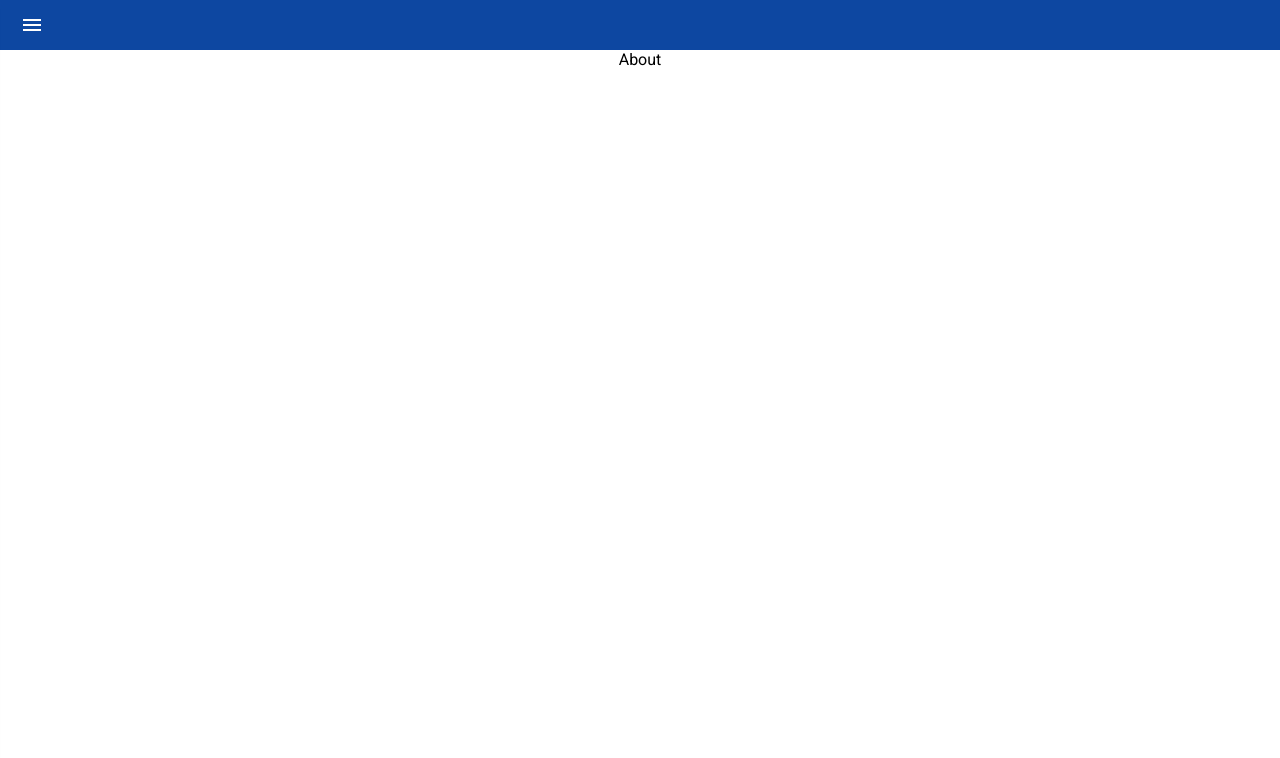
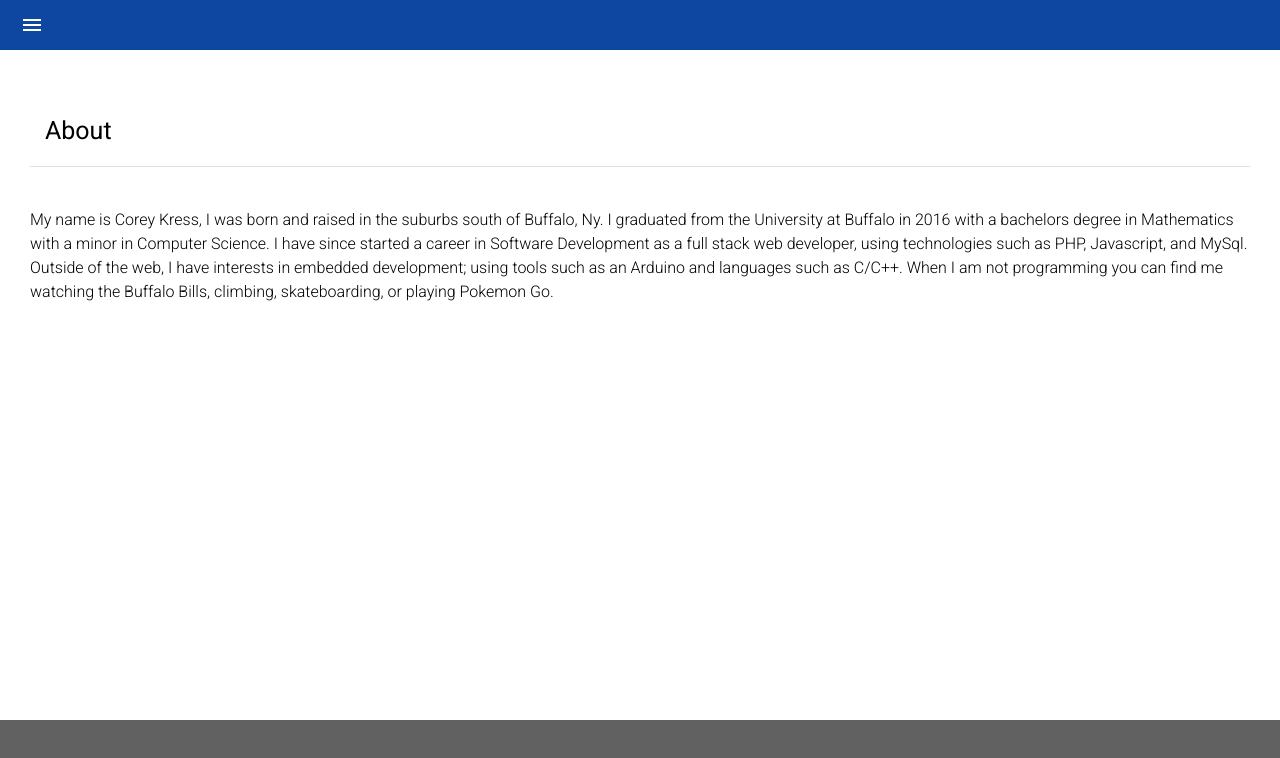
Before and after one commit to coreykress/material-ui-home, a React (Create React App) app: page /About in a window 1280 px wide. Shown: the top 758 px of the page. Built offline with nearby package versions, Linux system fonts and the light colour scheme; what react-tap-event-plugin would draw is missing.

Commit message:
added text to about, and added sections to other pages

```diff
--- a/src/App.css
+++ b/src/App.css
@@ -14,3 +14,25 @@
 .page {
     margin-top: 50px;
 }
+
+.body-container {
+    display: flex;
+    flex-direction: column;
+    margin: 30px;
+    margin-top: 85px;
+}
+
+.page-header {
+    text-align: left;
+    padding: 10px 0px 0px 15px;
+    border-bottom: solid #e0e0e0 1px;
+}
+
+.page-header h2 {
+    font-weight: 400;
+    font-size: 25px;
+}
+
+.page-body {
+    margin-top: 25px;
+}
--- a/src/App.js
+++ b/src/App.js
@@ -2,6 +2,7 @@ import React, { Component } from 'react';
 import './App.css';
 import Header from './components/Header';
 import AppRouter from './AppRouter';
+import {Toolbar, ToolbarGroup, ToolbarSeparator, ToolbarTitle} from 'material-ui/Toolbar';
 
 class App extends Component {
     render() {
@@ -14,6 +15,10 @@ class App extends Component {
                 <div className="app-body">
                     <AppRouter />
                 </div>
+
+                <div className="app-footer">
+                <Toolbar style={{position: "absolute", bottom:"0", width:"100%", backgroundColor:"#616161", height:"80px"}}></Toolbar>
+                </div>
             </div>
     );
   }
--- a/src/components/Header.js
+++ b/src/components/Header.js
@@ -4,7 +4,6 @@ import './Header.css';
 import AppBar from 'material-ui/AppBar';
 import Drawer from 'material-ui/Drawer';
 import MenuItem from 'material-ui/MenuItem';
-import Paper from 'material-ui/Paper';
 import { Link } from 'react-router-dom';
 
 class Header extends Component {
--- /dev/null
+++ b/src/components/pages/AboutPage.css
@@ -0,0 +1,5 @@
+.page-body p {
+    text-align: left;
+    line-height: 1.5;
+    font-weight: 300;
+}
--- a/src/components/pages/AboutPage.js
+++ b/src/components/pages/AboutPage.js
@@ -1,11 +1,23 @@
 import React, { Component } from 'react';
+import Paper from 'material-ui/Paper';
 import './../../App.css';
+import './AboutPage.css';
 
 class AboutPage extends Component {
     render() {
         return (
             <div className="AboutPage page">
-            About
+                <div className="body-container">
+                    <div className="page-header">
+                        <h2>About</h2>
+                    </div>
+
+                    <div className="page-body">
+                        <p>
+                        My name is Corey Kress, I was born and raised in the suburbs south of Buffalo, Ny.  I graduated from the University at Buffalo in 2016 with a bachelors degree in Mathematics with a minor in Computer Science.  I have since started a career in Software Development as a full stack web developer, using technologies such as PHP, Javascript, and MySql.  Outside of the web, I have interests in embedded development; using tools such as an Arduino and languages such as C/C++.  When I am not programming you can find me watching the Buffalo Bills, climbing, skateboarding, or playing Pokemon Go.
+                        </p>
+                    </div>
+                </div>
             </div>
     );
   }
--- a/src/components/pages/ExperiencePage.js
+++ b/src/components/pages/ExperiencePage.js
@@ -5,7 +5,15 @@ class ExperiencePage extends Component {
     render() {
         return (
             <div className="ExperiencePage page">
-            Exp
+                <div className="body-container">
+                    <div className="page-header">
+                        <h2>Exp</h2>
+                    </div>
+
+                    <div className="page-body">
+
+                    </div>
+                </div>
             </div>
     );
   }
--- a/src/components/pages/LinksPage.js
+++ b/src/components/pages/LinksPage.js
@@ -5,7 +5,15 @@ class LinksPage extends Component {
     render() {
         return (
             <div className="LinksPage page">
-            Link
+                <div className="body-container">
+                    <div className="page-header">
+                        <h2>Links</h2>
+                    </div>
+
+                    <div className="page-body">
+
+                    </div>
+                </div>
             </div>
     );
   }
--- a/src/components/pages/ProjectsPage.js
+++ b/src/components/pages/ProjectsPage.js
@@ -5,7 +5,15 @@ class ProjectsPage extends Component {
     render() {
         return (
             <div className="ProjectsPage page">
-            Project
+                <div className="body-container">
+                    <div className="page-header">
+                        <h2>Projects</h2>
+                    </div>
+
+                    <div className="page-body">
+
+                    </div>
+                </div>
             </div>
     );
   }
--- a/src/index.js
+++ b/src/index.js
@@ -5,7 +5,7 @@ import App from './App';
 import  {
   blue900, cyan700,
   orange600,
-  grey100, grey300, grey400, grey500,
+  grey100, grey300, grey400, grey500, grey900,
   white, darkBlack, fullBlack,
 } from 'material-ui/styles/colors';
 import {fade} from 'material-ui/utils/colorManipulator';
@@ -24,7 +24,7 @@ const muiTheme = getMuiTheme({
         primary3Color: grey400,
         accent1Color: orange600,
         accent2Color: grey100,
-        accent3Color: grey500,
+        accent3Color: grey900,
         textColor: darkBlack,
         alternateTextColor: white,
         canvasColor: white,
```
